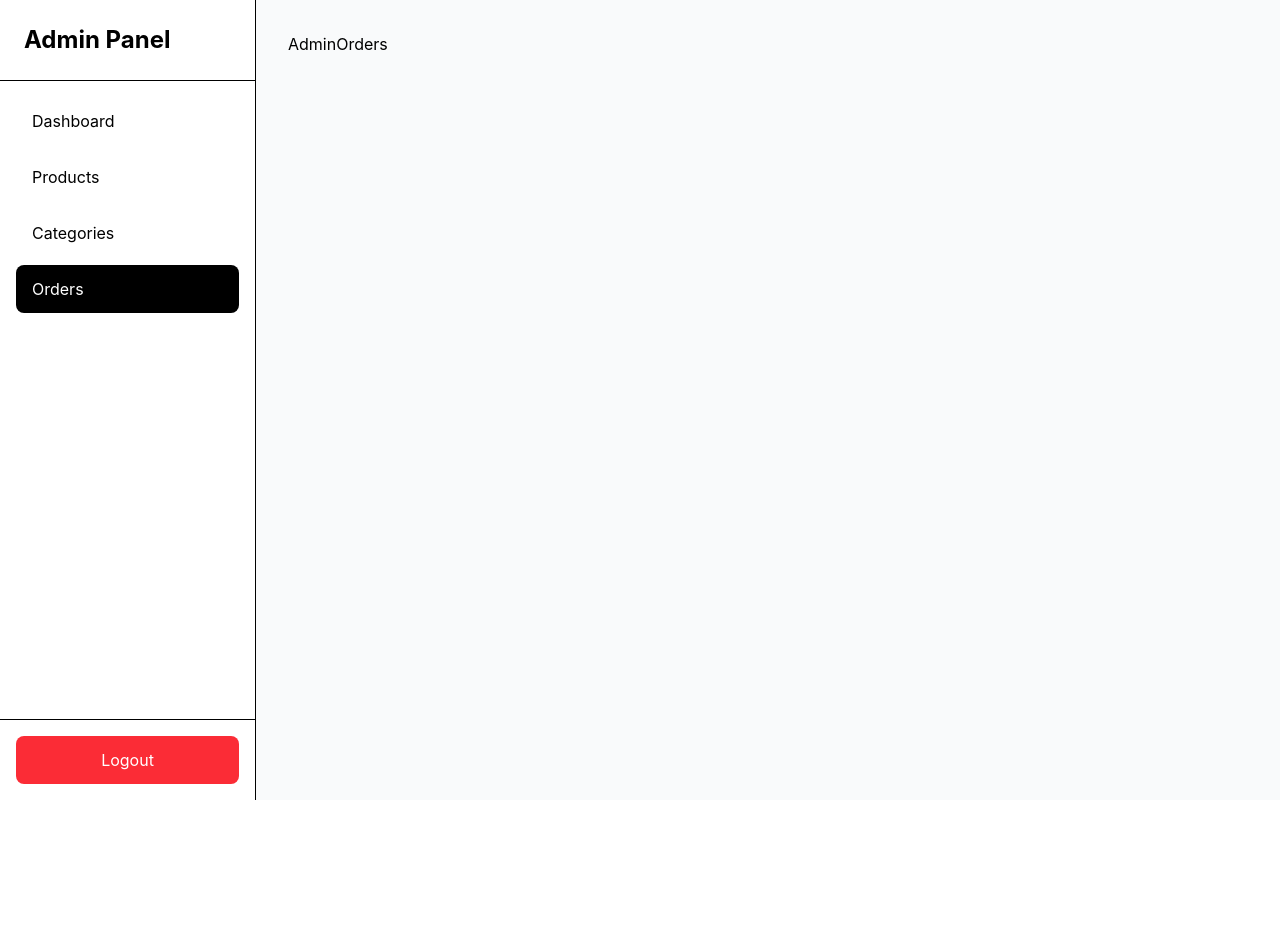
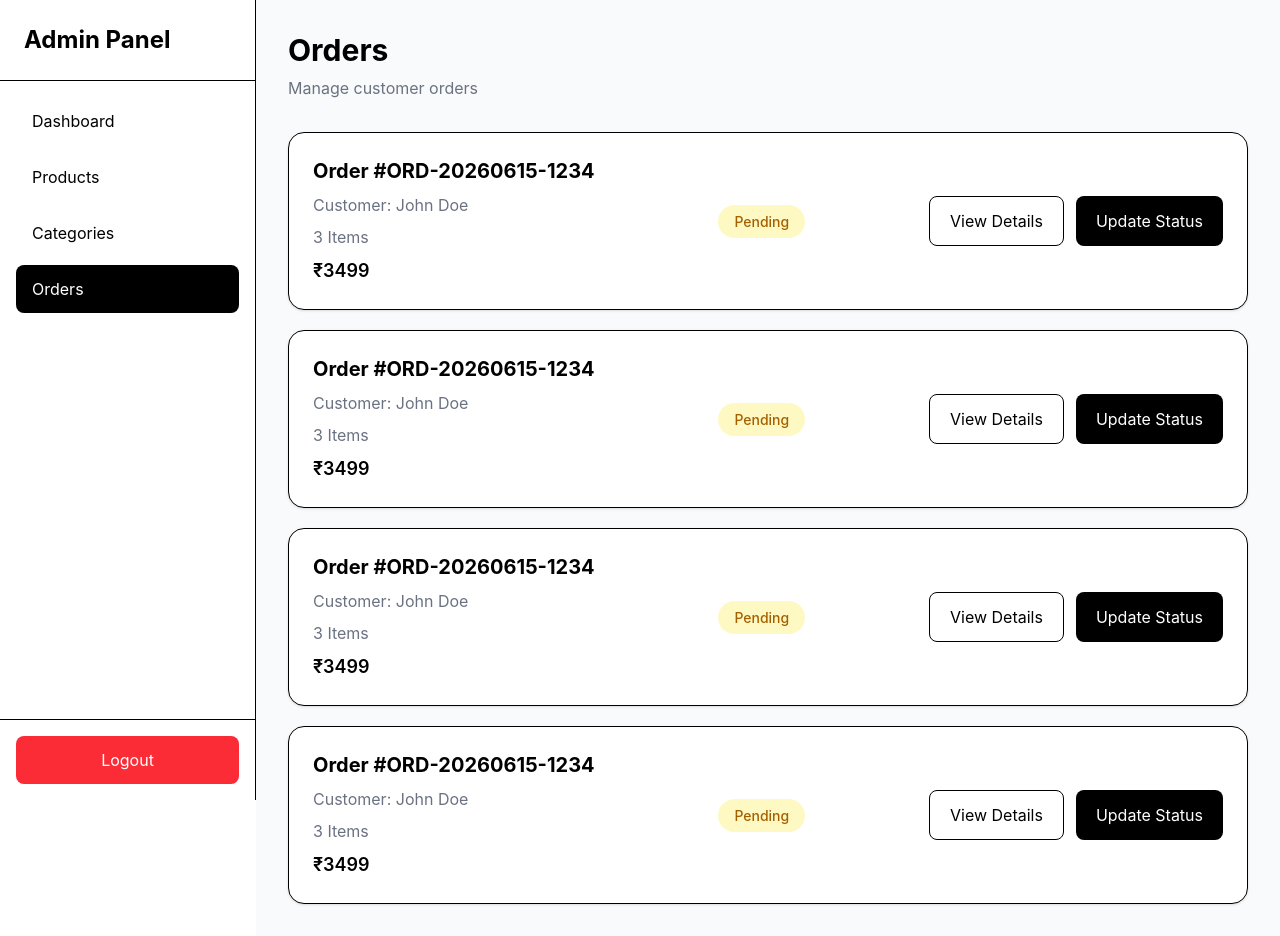
Before and after one commit to fayiztv/e-commerce, a React (Vite) app in the folder client/: page /admin/orders in a window 1280 px wide. Before the commit the page ends 800 px from the top, so only its background shows below. Built offline with nearby package versions, Linux system fonts and the light colour scheme.

Commit message:
admin orders page added

```diff
--- a/client/src/pages/admin/AdminOrders.jsx
+++ b/client/src/pages/admin/AdminOrders.jsx
@@ -1,7 +1,108 @@
-
+import { useNavigate } from "react-router-dom";
 
 export default function AdminOrders() {
+  const navigate = useNavigate();
+
+  function handleViewClick() {
+    navigate(`:id`);
+  }
+
   return (
-    <div>AdminOrders</div>
-  )
+    <div className="space-y-8">
+      {/* Header */}
+      <div>
+        <h1 className="text-3xl font-bold">Orders</h1>
+
+        <p className="mt-2 text-gray-500">Manage customer orders</p>
+      </div>
+
+      {/* Orders */}
+      <div className="space-y-5">
+        {[1, 2, 3, 4].map((item) => (
+          <div
+            key={item}
+            className="
+              rounded-2xl
+              border
+              bg-white
+              p-6
+              shadow-sm
+              transition
+              hover:shadow-md
+            "
+          >
+            <div
+              className="
+                flex
+                flex-col
+                gap-6
+                lg:flex-row
+                lg:items-center
+                lg:justify-between
+              "
+            >
+              {/* Left */}
+              <div className="space-y-2">
+                <h2 className="text-xl font-bold">Order #ORD-20260615-1234</h2>
+
+                <p className="text-gray-500">Customer: John Doe</p>
+
+                <p className="text-gray-500">3 Items</p>
+
+                <p className="text-lg font-semibold">₹3499</p>
+              </div>
+
+              {/* Status */}
+              <div>
+                <span
+                  className="
+                    rounded-full
+                    bg-yellow-100
+                    px-4
+                    py-2
+                    text-sm
+                    font-medium
+                    text-yellow-700
+                  "
+                >
+                  Pending
+                </span>
+              </div>
+
+              {/* Actions */}
+              <div className="flex gap-3">
+                <button
+                  onClick={handleViewClick}
+                  className="
+                    rounded-lg
+                    border
+                    px-5
+                    py-3
+                    transition
+                    hover:bg-gray-100
+                  "
+                >
+                  View Details
+                </button>
+
+                <button
+                  className="
+                    rounded-lg
+                    bg-black
+                    px-5
+                    py-3
+                    text-white
+                    transition
+                    hover:bg-gray-800
+                  "
+                >
+                  Update Status
+                </button>
+              </div>
+            </div>
+          </div>
+        ))}
+      </div>
+    </div>
+  );
 }
```
